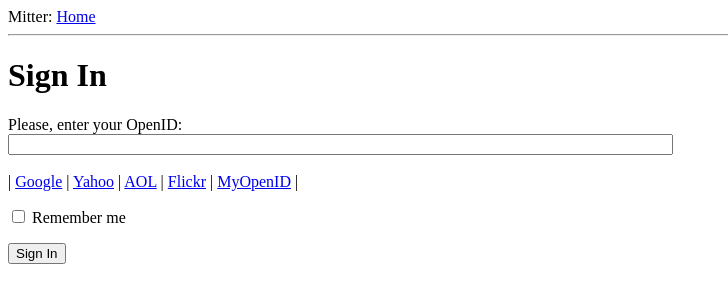
After one commit to rnby-mike/mitter, a Flask app: page /login in a window 1280 px wide. The commit adds this page. Shown: the top 303 px of the page, without its empty margins (0-728 px from the left). Run offline with Flask 2, Linux system fonts and the light colour scheme.

Commit message:
Add login form

```diff
--- a/app/__init__.py
+++ b/app/__init__.py
@@ -1,4 +1,6 @@
 from flask import Flask
 
 app = Flask(__name__)
+app.config.from_object('config')
+
 from app import views
--- /dev/null
+++ b/app/forms.py
@@ -0,0 +1,8 @@
+from flask_wtf import Form
+from wtforms import TextField, BooleanField
+from wtforms.validators import Required
+
+
+class LoginForm(Form):
+    openid = TextField('openid', validators=[Required()])
+    remember_me = BooleanField('remember_me', default=False)
--- a/app/templates/base.html
+++ b/app/templates/base.html
@@ -10,6 +10,15 @@
 <body>
     <div>Mitter: <a href="/">Home</a></div>
     <hr>
+    {% with messages = get_flashed_messages() %}
+    {% if messages %}
+    <ul>
+        {% for message in messages %}
+            <li>{{ message }}</li>
+    {% endfor %}
+    </ul>
+    {% endif %}
+    {% endwith %}
     {% block content %}{% endblock %}
 </body>
 </html>
--- /dev/null
+++ b/app/templates/login.html
@@ -0,0 +1,31 @@
+{% extends 'base.html' %}
+
+{% block content %}
+<script type="text/javascript">
+function set_openid(openid, pr) {
+    u = openid.search('<username>')
+    if (u != -1) {
+        user = prompt('Enter your ' + pr + ' username:');
+        openid = openid.substr(0, u) + user;
+    }
+    form = document.forms['login'];
+    form.elements['openid'].value = openid;
+}
+</script>
+<h1>Sign In</h1>
+<form action="" method="post" name="login">
+    {{ form.hidden_tag() }}
+    <p>
+        Please, enter your OpenID: <br>
+        {{ form.openid(size=80) }} <br>
+        {% for error in form.errors.openid %}
+        <span style="color: red;">[{{ error }}]</span>
+        {% endfor %}<br>
+        |{% for pr in providers %}
+        <a href="javascript:set_openid('{{pr.url}}', '{{pr.name}}');">{{pr.name}}</a> |
+        {% endfor %}
+    </p>
+    <p>{{ form.remember_me }} Remember me</p>
+    <p><input type="submit" value="Sign In"></p>
+</form>
+{% endblock %}
--- a/app/views.py
+++ b/app/views.py
@@ -1,5 +1,6 @@
-from flask import render_template
+from flask import render_template, flash, redirect
 from app import app
+from forms import LoginForm
 
 @app.route('/')
 @app.route('/index')
@@ -23,3 +24,16 @@ def index():
                            title='Home',
                            user=user,
                            posts=posts)
+
+
+@app.route('/login', methods=['GET', 'POST'])
+def login():
+    form = LoginForm()
+    if form.validate_on_submit():
+        flash('Login requested for OpenID="' + form.openid.data +
+              '", remember_me= ' + str(form.remember_me.data))
+        return redirect('/index')
+    return render_template('login.html',
+                           title='Sign In',
+                           form=form,
+                           providers=app.config['OPENID_PROVIDERS'])
```
Also changed, not shown: config.py (added, +9 -0 lines).
